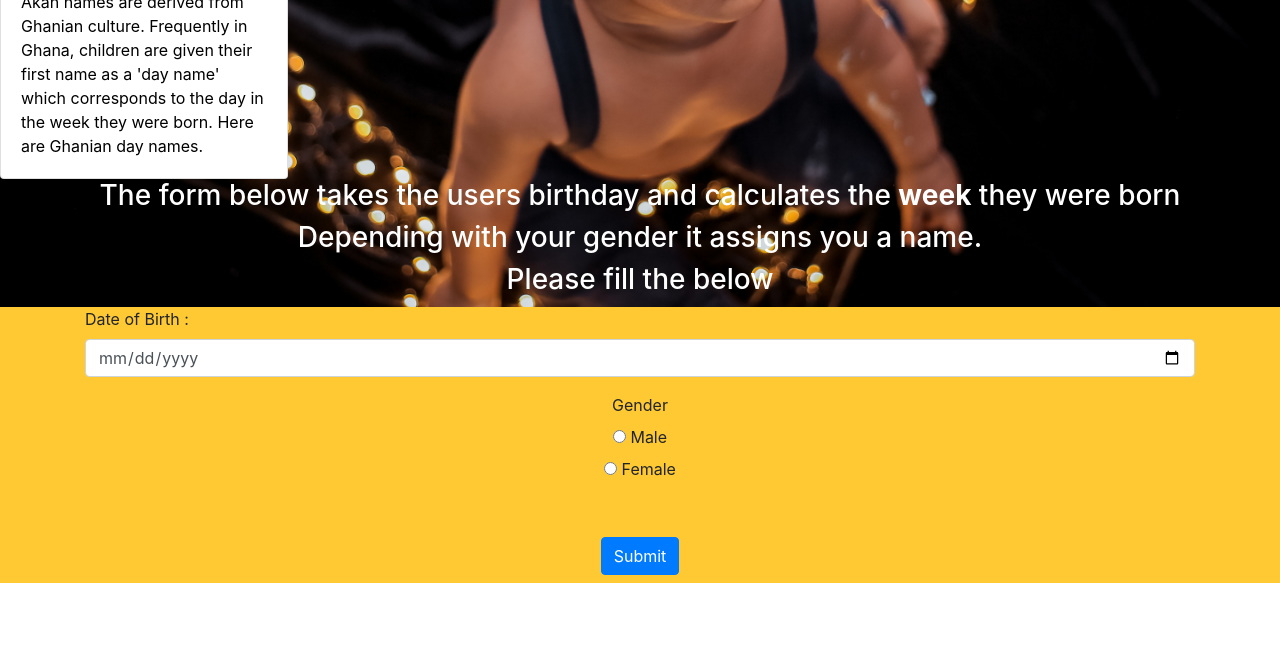
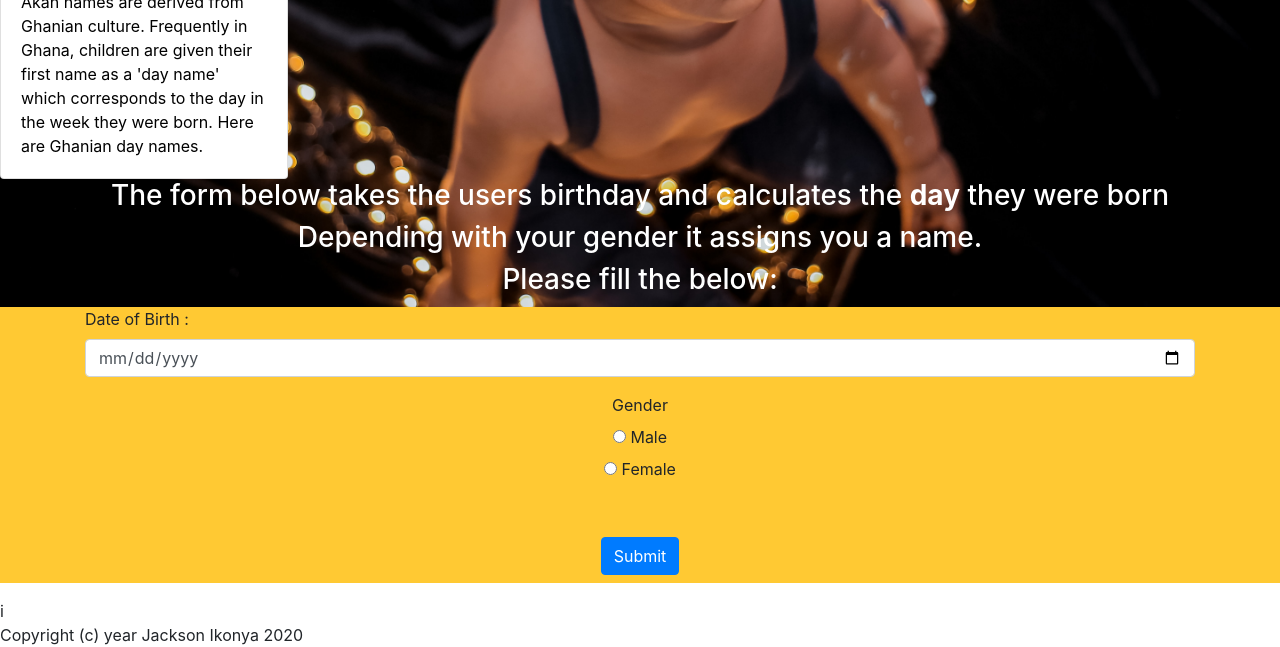
Before and after one commit to Jackson-coder-arch/Akan-Name-Generator, a plain HTML site: page index.html in a window 1280 px wide. Shown: the part 493-1140 px from the top of the page. Before the commit the page ends 1092 px from the top, so only its background shows below. Drawn offline with nearby package versions, Linux system fonts and the light colour scheme.

Commit message:
addition of a footer

```diff
--- a/index.html
+++ b/index.html
@@ -25,9 +25,9 @@
 
 
               </div>
-              <h3 class="text-center">The form below takes the users birthday and calculates the <strong>week</strong> they were born</h3>
+              <h3 class="text-center">The form below takes the users birthday and calculates the <strong>day</strong> they were born</h3>
               <h3 class="text-center">Depending with your gender it assigns you a name.</h3>
-              <h3 class="text-center">Please fill the below</h3>
+              <h3 class="text-center">Please fill the below:</h3>
 
 
 
@@ -70,6 +70,12 @@
             </section2>
 
 
+i
+            <footer>
+                Copyright (c) year Jackson Ikonya 2020
+            </footer>
+
+
 
 
 
```
